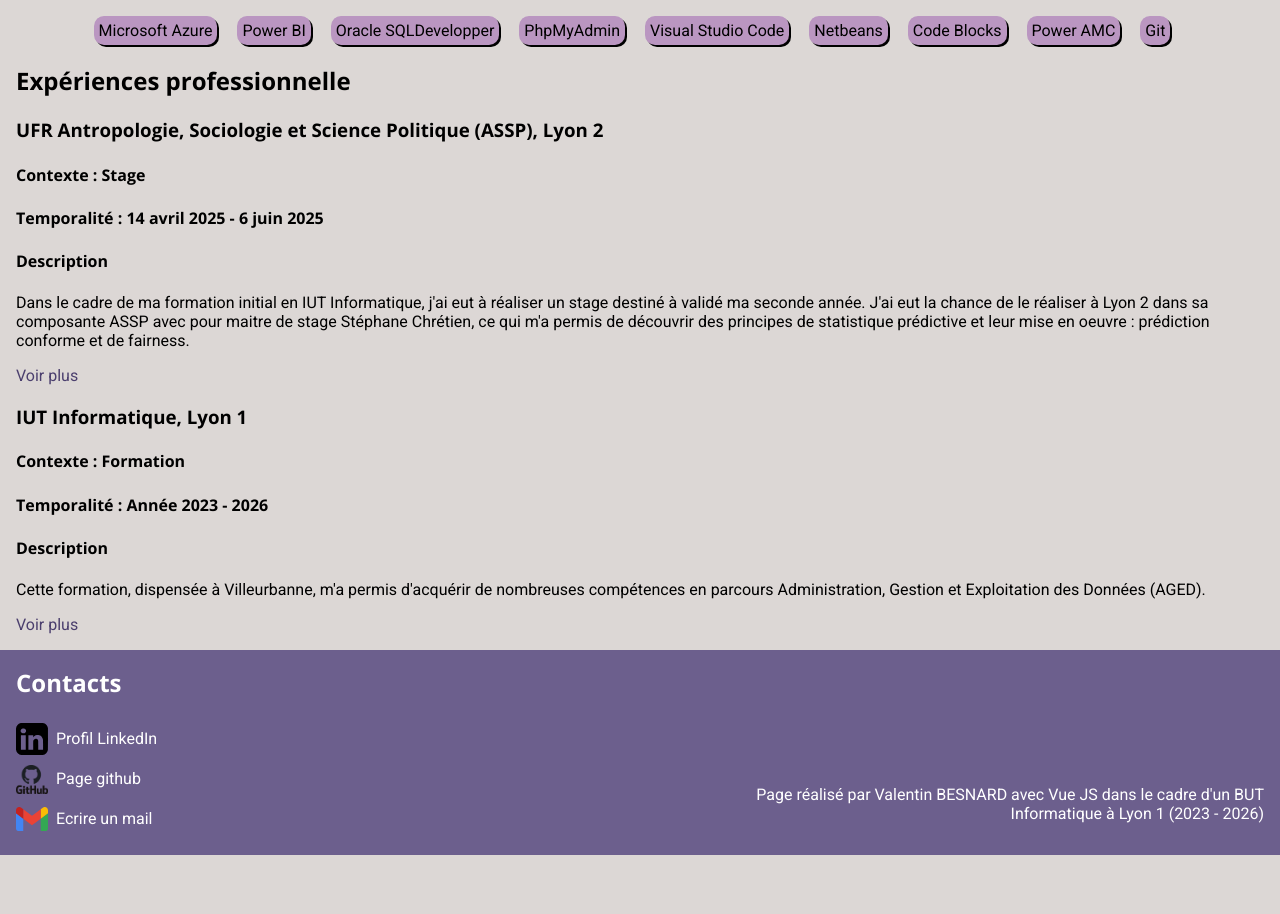
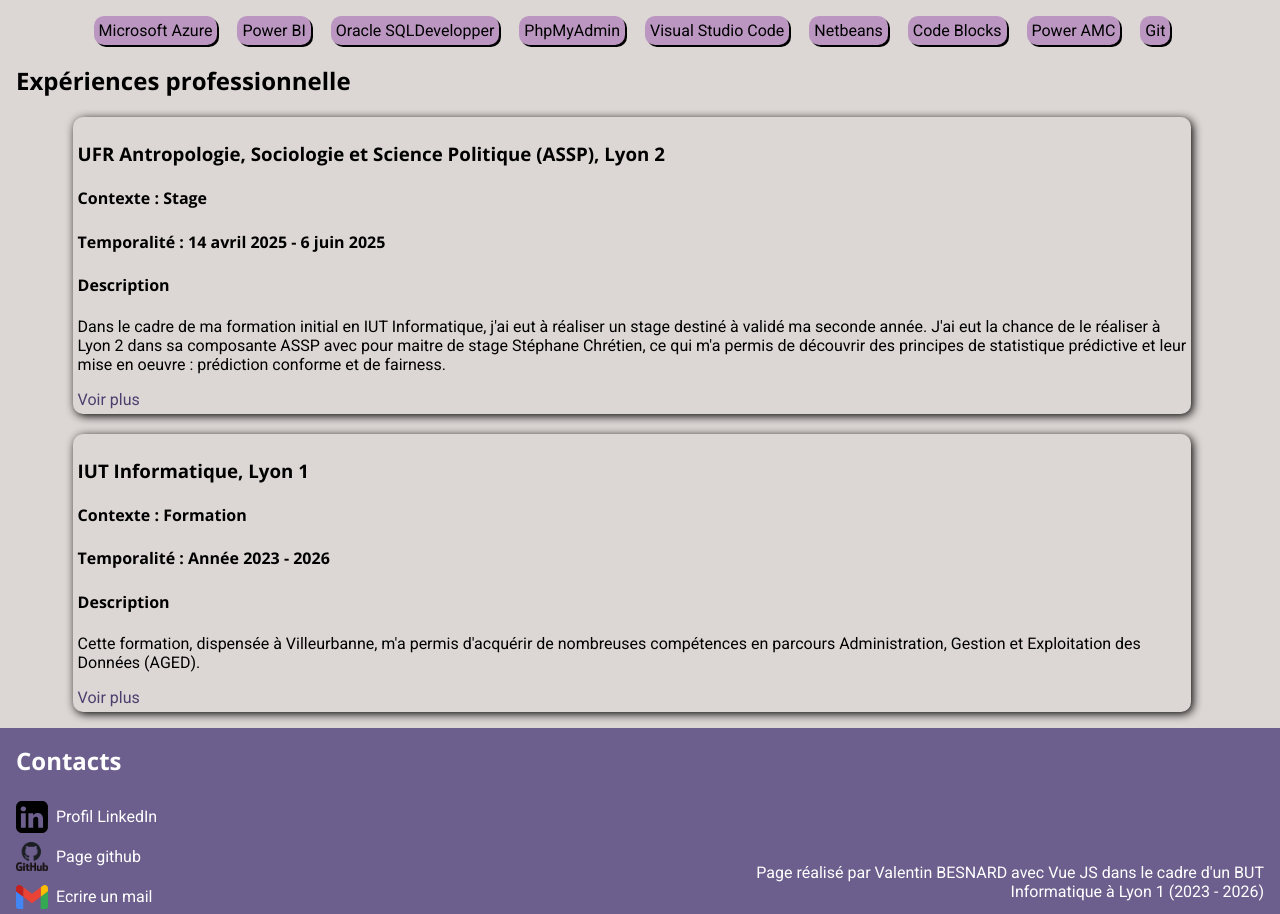
Before and after one commit to Valdu390/Portfolio, a Vue app: page / in a window 1280 px wide. Shown: the part 2015-2929 px from the top of the page. Before the commit the page ends 2870 px from the top, so only its background shows below. Built offline with nearby package versions, Linux system fonts and the light colour scheme.

Commit message:
V0.3.1 Amélioration esthétisme des expériences

```diff
--- a/src/assets/styles/shape.css
+++ b/src/assets/styles/shape.css
@@ -18,6 +18,21 @@
 
 .project-card:hover {
     box-shadow: 5px 5px 10px;
+}
+
+/* For experience-card */
+.experiences-list {
+    display: flex;
+    flex-direction: column;
+    gap: 20px;
+    align-items: center;
+}
+
+.experience-card {
+    width: 90%;
+    border-radius: 10px;
+    padding: 5px;
+    box-shadow: 2px 2px 10px;
 }
 
 /* For skills list*/
--- a/src/components/cards/ExperienceCard.vue
+++ b/src/components/cards/ExperienceCard.vue
@@ -24,7 +24,7 @@
 </script>
 
 <template>
-    <div :id="id">
+    <div :id="id" class="experience-card">
         <h3>{{ title }}</h3>
         <h4>Contexte : {{ context }}</h4>
         <h4>Temporalité : {{ date }}</h4>
@@ -50,7 +50,7 @@
                 <ul>
                     <li v-for="project in projectsList.filter(p => projects.includes(p.id))">
                         <a :href="'#' + project.id" @click="hideOverlay"> {{ idToTitleProjects(project.id)
-                        }}</a>
+                            }}</a>
                     </li>
                 </ul>
             </div>
```
